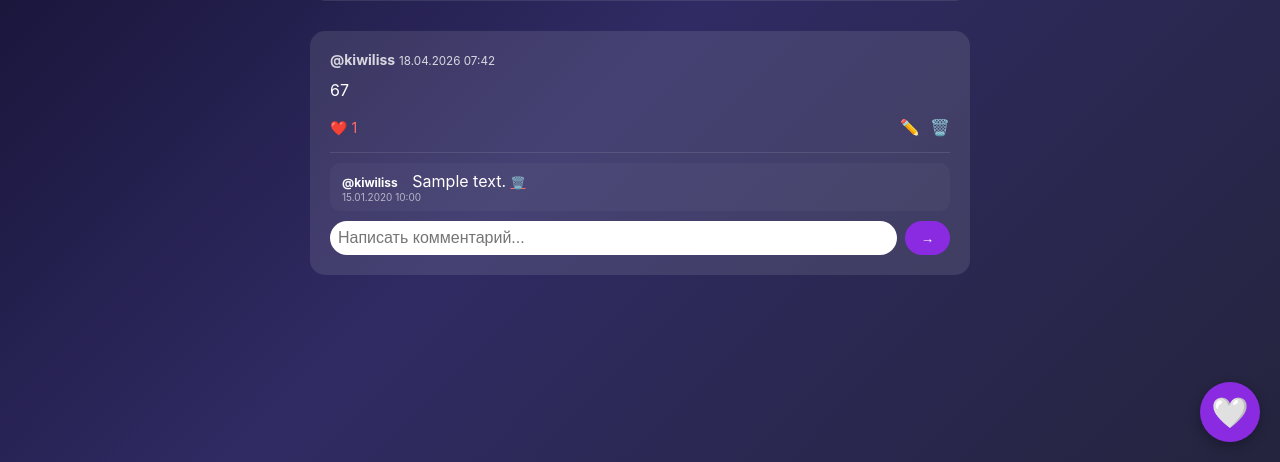
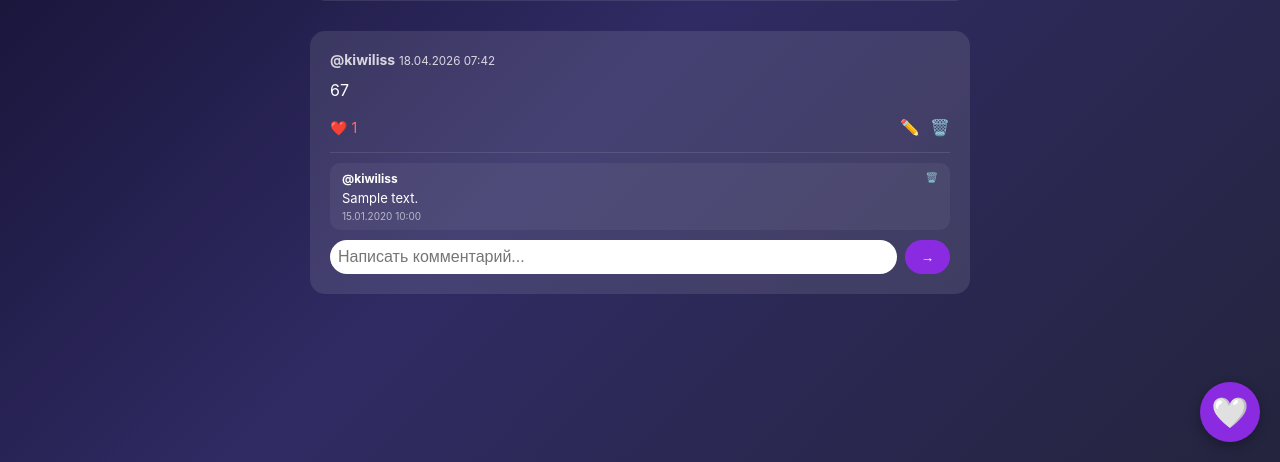
Before and after one commit to kiwiliwwi9-afk/GO-World, a Flask app: page /feed in a window 1280 px wide. Shown: the part 338-800 px from the top of the page. Run offline with Flask 3, Linux system fonts and the light colour scheme; a user stored in the database is signed in; data comes from the database, SQL or seed files in the repository; tables that the repository leaves empty hold one stand-in row (values such as "Sample post"); data that the repository does not hold is empty.

Commit message:
Update feed.html

```diff
--- a/templates/feed.html
+++ b/templates/feed.html
@@ -37,6 +37,7 @@
                         <strong>{{ post.author.username }}</strong>
                         <small>{{ post.created_at.strftime('%d.%m.%Y %H:%M') }}</small>
                     </div>
+
                     {% if post.author.username != current_user.username %}
                         {% if post.is_following %}
                             <a href="/unfollow/{{ post.author.username }}?next=feed" class="unfollow-btn">✓ Подписан</a>
@@ -45,11 +46,15 @@
                         {% endif %}
                     {% endif %}
                 </div>
+
                 <div class="post-content">{{ post.content }}</div>
-                {% if post.image and post.image != '/static/uploads/1_1776544368_d12b7a11-1ec8-47b5-84bc-14e12f6152a6.jpg' %}
-                    <img src="{{ post.image }}" alt="post image" style="max-width:100%; border-radius:10px; margin-top:10px;">
+
+                {# CAR TINHKA: ИСПОЛЬЗУЕМ image_url (Cloudinary) #}
+                {% if post.image_url %}
+                    <img src="{{ post.image_url }}" alt="post image" style="max-width:100%; border-radius:10px; margin-top:10px;">
                 {% endif %}
-                <div class="post-actions">
+
+                <div class="post-actions" style="display: flex; justify-content: space-between; align-items: center; margin-top: 15px;">
                     <a href="/like/{{ post.id }}" class="like-btn">❤️ {{ post.likes }}</a>
                     {% if post.is_author %}
                     <div style="display: flex; gap: 10px;">
@@ -59,20 +64,22 @@
                     {% endif %}
                 </div>
 
-                <div class="comments">
+                <!-- Комментарии -->
+                <div class="comments" style="margin-top: 15px;">
                     {% for comment in post.comments %}
-                    <div class="comment">
-                        <div>
-                            <strong>{{ comment.author.username }}</strong>
-                            <span>{{ comment.content }}</span>
+                    <div style="background: rgba(255,255,255,0.05); border-radius: 10px; padding: 8px 12px; margin-bottom: 8px;">
+                        <div style="display: flex; justify-content: space-between;">
+                            <strong style="font-size: 12px;">{{ comment.author.username }}</strong>
                             {% if comment.user_id == current_user.id %}
-                                <a href="/delete_comment/{{ comment.id }}" style="color: #ff6b6b; font-size: 12px;">🗑️</a>
+                                <a href="/delete_comment/{{ comment.id }}" style="color: #ff6b6b; font-size: 10px; text-decoration: none;" onclick="return confirm('Удалить комментарий?')">🗑️</a>
                             {% endif %}
                         </div>
-                        <div style="font-size: 10px; opacity: 0.6;">{{ comment.created_at.strftime('%d.%m.%Y %H:%M') }}</div>
+                        <div style="font-size: 13px; margin-top: 4px;">{{ comment.content }}</div>
+                        <div style="font-size: 10px; opacity: 0.6; margin-top: 4px;">{{ comment.created_at.strftime('%d.%m.%Y %H:%M') }}</div>
                     </div>
                     {% endfor %}
-                    <form method="POST" action="/comment/{{ post.id }}" style="display: flex; gap: 8px; margin-top: 10px;">
+
+                    <form method="POST" action="/comment/{{ post.id }}" style="margin-top: 10px; display: flex; gap: 8px;">
                         <input type="text" name="content" placeholder="Написать комментарий..." style="flex: 1; padding: 8px; border-radius: 20px; border: none;">
                         <button type="submit" style="background: #8a2be2; border: none; border-radius: 20px; padding: 8px 16px; color: white;">→</button>
                     </form>
@@ -95,7 +102,7 @@
                 <span id="margo-close" style="cursor: pointer;">✕</span>
             </div>
             <div id="margo-messages" style="flex: 1; padding: 12px; overflow-y: auto; color: white; font-size: 14px; display: flex; flex-direction: column; gap: 8px;">
-                <div style="background: #302b63; padding: 8px 12px; border-radius: 15px; align-self: flex-start;">Привет! Я марGO 🤍</div>
+                <div style="background: #302b63; padding: 8px 12px; border-radius: 15px; align-self: flex-start;">Привет! Я марGO 🤍 Задай вопрос или напиши «нарисуй кота»</div>
             </div>
             <div style="padding: 12px; background: #0f0c29; display: flex; gap: 8px;">
                 <input type="text" id="margo-input" placeholder="Спроси марGO..." style="flex: 1; padding: 8px; border-radius: 20px; border: none;">
@@ -113,8 +120,13 @@
         const messages = document.getElementById('margo-messages');
 
         toggle.addEventListener('click', () => {
-            windowEl.style.display = windowEl.style.display === 'flex' ? 'none' : 'flex';
+            if (windowEl.style.display === 'none' || windowEl.style.display === '') {
+                windowEl.style.display = 'flex';
+            } else {
+                windowEl.style.display = 'none';
+            }
         });
+
         closeBtn.addEventListener('click', () => {
             windowEl.style.display = 'none';
         });
@@ -136,6 +148,7 @@
             addMessage(question, true);
             input.value = '';
             addMessage('🤍 Думаю...');
+
             try {
                 const response = await fetch('/api/margo', {
                     method: 'POST',
@@ -145,17 +158,22 @@
                 const data = await response.json();
                 messages.removeChild(messages.lastChild);
                 addMessage(data.answer);
-            } catch {
+            } catch (error) {
                 messages.removeChild(messages.lastChild);
-                addMessage('❌ Ошибка');
+                addMessage('❌ Ошибка, попробуй позже');
             }
         }
 
         sendBtn.addEventListener('click', () => {
-            if (input.value.trim()) askMargo(input.value.trim());
+            if (input.value.trim()) {
+                askMargo(input.value.trim());
+            }
         });
+
         input.addEventListener('keypress', (e) => {
-            if (e.key === 'Enter' && input.value.trim()) askMargo(input.value.trim());
+            if (e.key === 'Enter' && input.value.trim()) {
+                askMargo(input.value.trim());
+            }
         });
     </script>
 </body>
```
